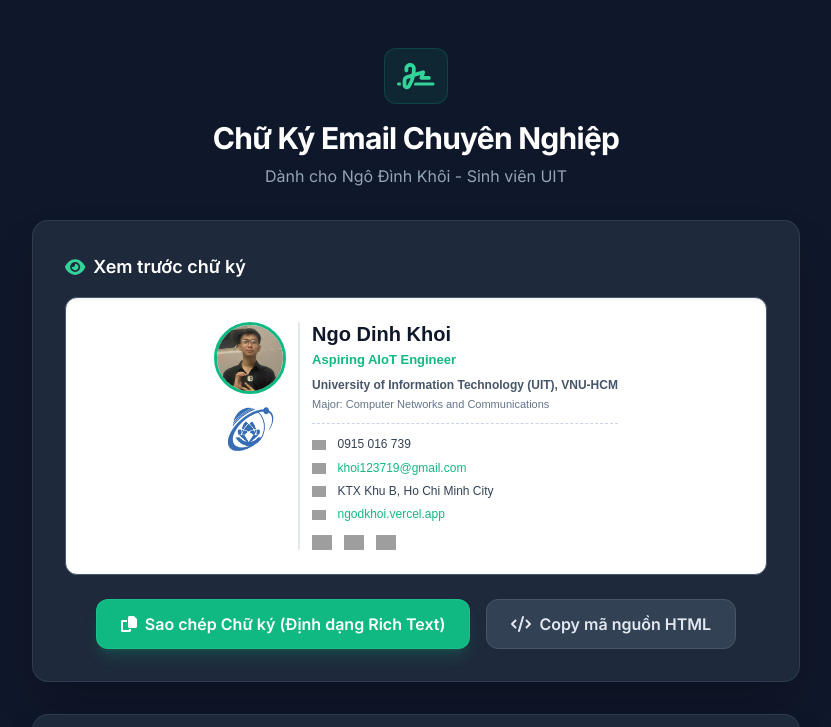
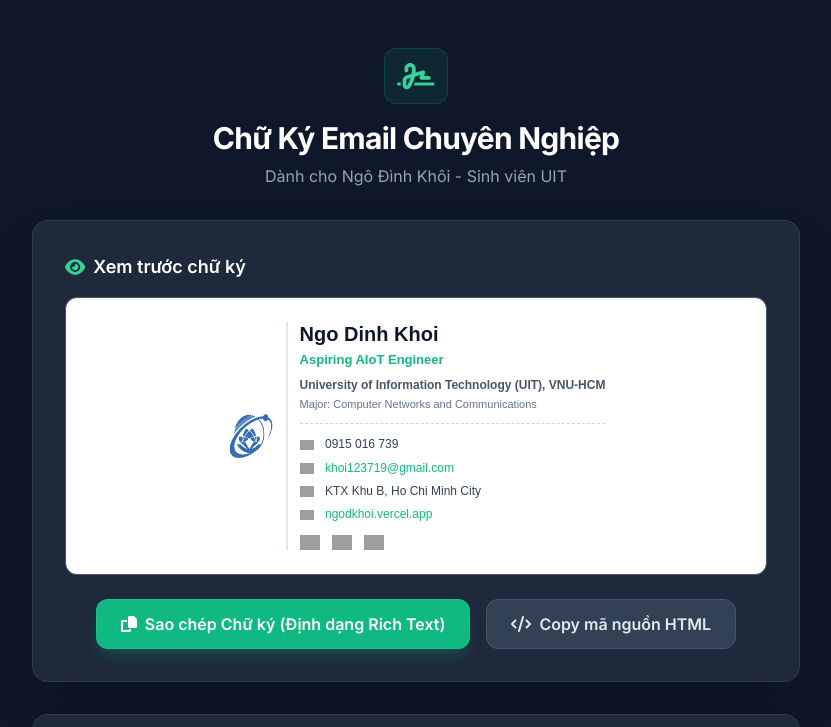
Before and after one commit to NgoDKhoi/ngodkhoi, a plain HTML site: page portfolio_image/email_signature.html in a window 1280 px wide. Shown: the top 727 px of the page, without its empty margins (224-1055 px from the left). Drawn offline with nearby package versions, Linux system fonts and the light colour scheme; grey boxes are pictures that could not be loaded.

Commit message:
style: Remove avatar from email signature for better balance

```diff
--- a/portfolio_image/email_signature.html
+++ b/portfolio_image/email_signature.html
@@ -37,16 +37,14 @@
         <div id="signature-container">
           <table cellpadding="0" cellspacing="0" border="0" style="font-family: Arial, Helvetica, sans-serif; font-size: 14px; color: #334155; line-height: 1.5; text-align: left; background-color: #ffffff; padding: 10px; border-radius: 8px;">
             <tr>
-              <!-- Avatar & School Logo Column -->
-              <td valign="top" align="center" style="padding-right: 12px; vertical-align: top; text-align: center; width: 85px;">
-                <!-- Avatar -->
-                <img src="https://raw.githubusercontent.com/NgoDKhoi/ngodkhoi/main/portfolio_image/avatar.jpg" alt="Ngô Đình Khôi" width="85" height="85" style="border-radius: 50%; object-fit: cover; border: 3px solid #10b981; display: block; margin: 0 auto 10px auto;" />
+              <!-- School Logo Column -->
+              <td valign="middle" align="center" style="padding-right: 12px; vertical-align: middle; text-align: center; width: 60px;">
                 <!-- UIT Logo -->
                 <img src="https://raw.githubusercontent.com/NgoDKhoi/ngodkhoi/main/portfolio_image/uit-logo.png" alt="UIT Logo" width="50" height="50" style="display: block; margin: 0 auto; width: 50px; height: 50px;" />
               </td>
 
-              <!-- Vertical Divider -->
-              <td valign="top" style="border-left: 2px solid #e2e8f0; padding-left: 12px; vertical-align: top;">
+              <!-- Vertical Divider & Content Column -->
+              <td valign="middle" style="border-left: 2px solid #e2e8f0; padding-left: 12px; vertical-align: middle;">
                 <!-- Name -->
                 <div style="font-size: 20px; font-weight: bold; color: #0f172a; line-height: 1.2; font-family: Arial, Helvetica, sans-serif;">Ngo Dinh Khoi</div>
 
```
